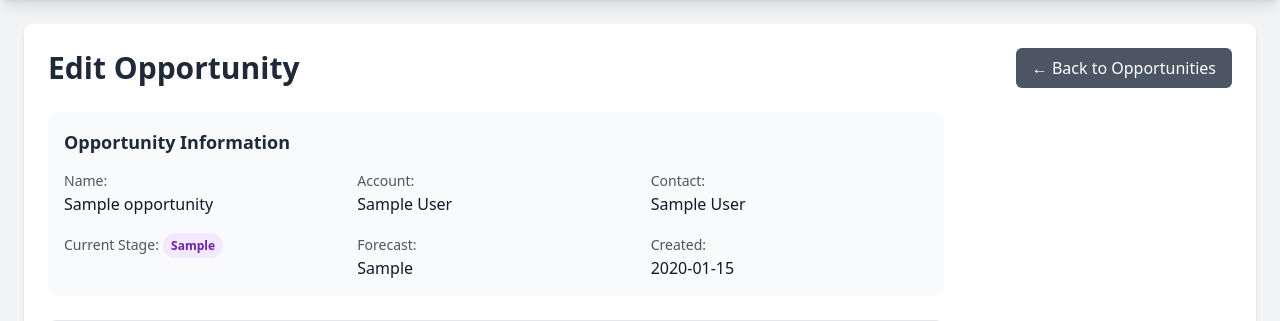
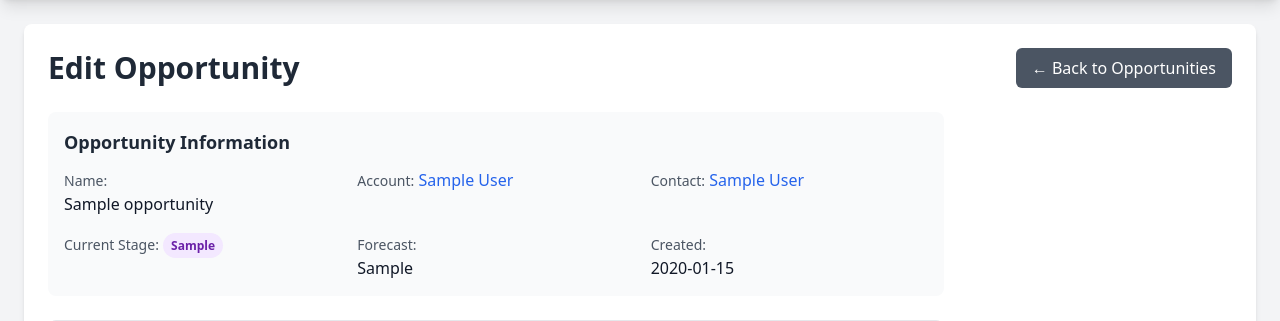
Before and after one commit to lefebma/els-crm, a Flask app: page /opportunities/edit/1 in a window 1280 px wide. Shown: the part 68-389 px from the top of the page. Run offline with Flask 3, Linux system fonts and the light colour scheme; the first user in the database is signed in; tables that the repository leaves empty hold one stand-in row (Sample ...); some libraries are stand-ins or nearby versions.

Commit message:
Make Account and Contact fields clickable links in Edit Opportunity page
- Modified edit_opportunity.html to make Account and Contact fields in the Opportunity Information card clickable links
- Added proper URL routing to navigate to respective Edit Account and Edit Contact pages
- Applied blue link styling with hover effects for better UX
- Maintained proper conditional logic for cases where Account or Contact is null
- Enhanced navigation between related CRM entities

```diff
--- a/templates/edit_opportunity.html
+++ b/templates/edit_opportunity.html
@@ -23,17 +23,25 @@
                 </div>
                 <div>
                     <span class="text-sm font-medium text-gray-600">Account:</span>
-                    <p class="text-gray-900">{{ opportunity.account.company_name if opportunity.account else 'N/A' }}</p>
+                    {% if opportunity.account %}
+                        <a href="{{ url_for('main.edit_account', account_id=opportunity.account.id) }}"
+                           class="text-blue-600 hover:text-blue-800 hover:underline font-medium">
+                            {{ opportunity.account.company_name }}
+                        </a>
+                    {% else %}
+                        <p class="text-gray-900">N/A</p>
+                    {% endif %}
                 </div>
                 <div>
                     <span class="text-sm font-medium text-gray-600">Contact:</span>
-                    <p class="text-gray-900">
-                        {% if opportunity.contact %}
+                    {% if opportunity.contact %}
+                        <a href="{{ url_for('main.edit_contact', contact_id=opportunity.contact.id) }}"
+                           class="text-blue-600 hover:text-blue-800 hover:underline font-medium">
                             {{ opportunity.contact.first_name }} {{ opportunity.contact.last_name }}
-                        {% else %}
-                            N/A
-                        {% endif %}
-                    </p>
+                        </a>
+                    {% else %}
+                        <p class="text-gray-900">N/A</p>
+                    {% endif %}
                 </div>
                 <div>
                     <span class="text-sm font-medium text-gray-600">Current Stage:</span>
```
